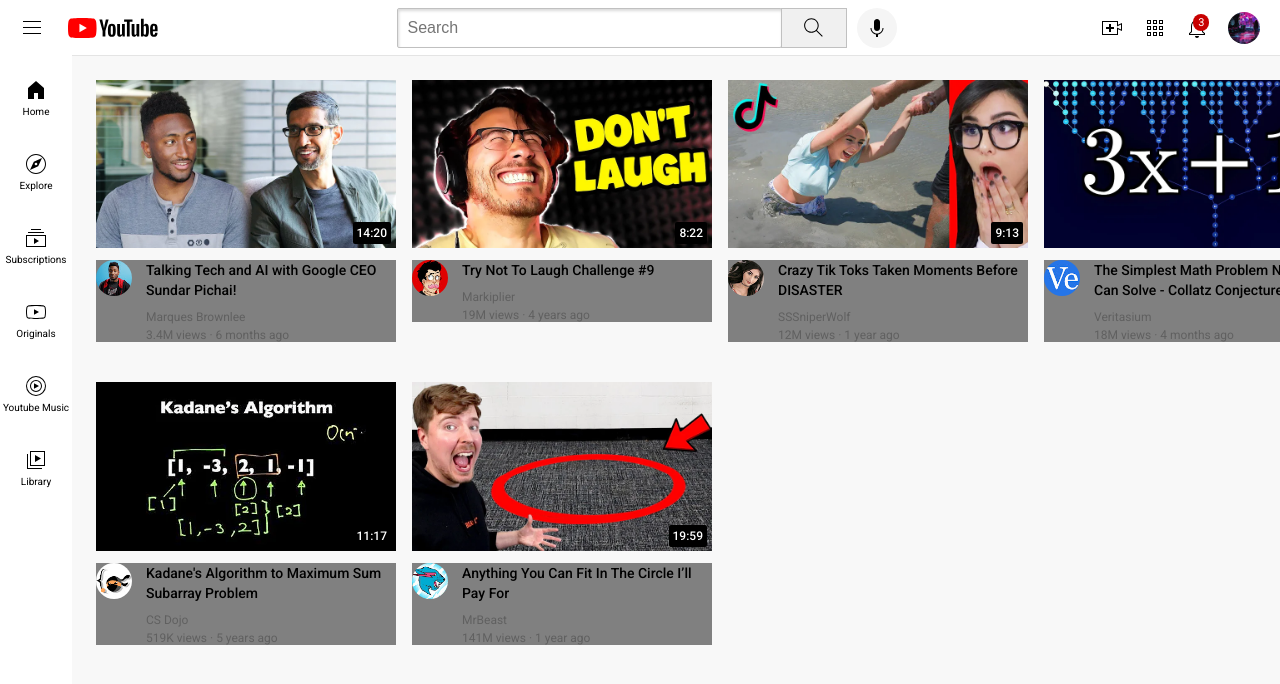
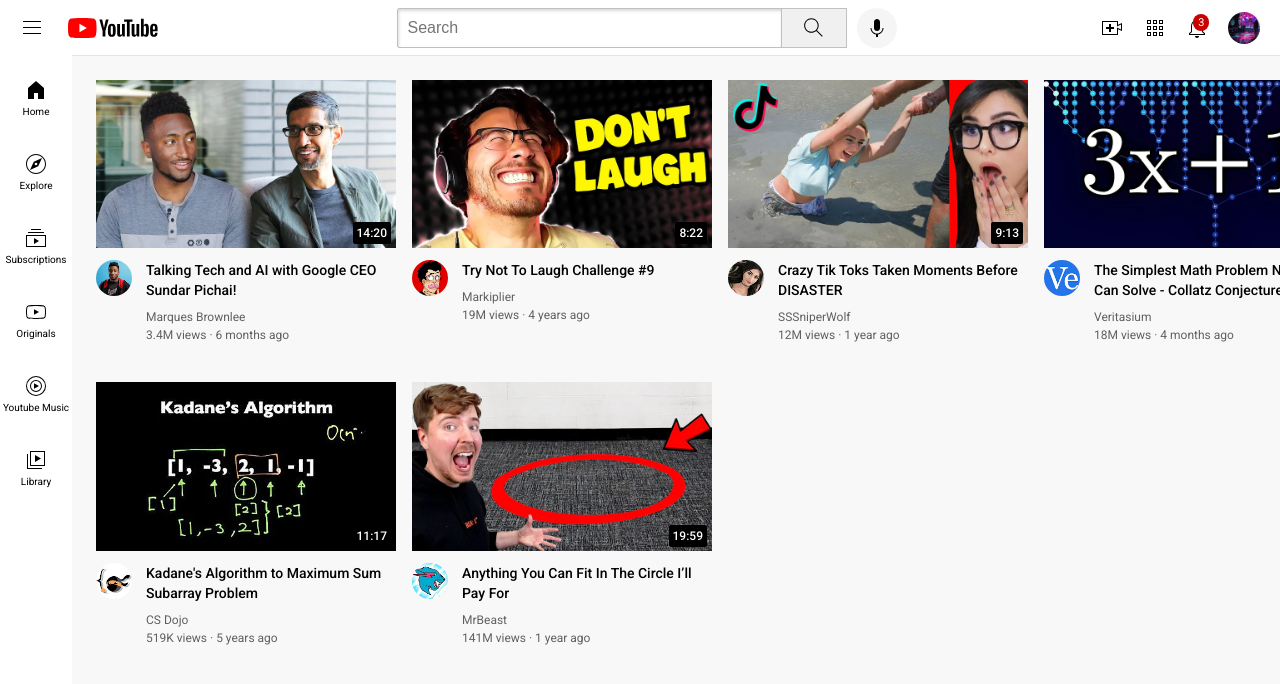
Before and after one commit to 1MarcoAntonio/youtube-clone, a plain HTML site: page youtube.html in a window 1280 px wide. Shown: the top 684 px of the page. Drawn offline with Linux system fonts and the light colour scheme.

Commit message:
adjusts in color

```diff
--- a/styles/video.css
+++ b/styles/video.css
@@ -16,14 +16,6 @@
 .video-info-grid {
   display: grid;
   grid-template-columns: 50px 1fr;
-}
-
-.channel-picture {
-  background-color: gray;
-}
-
-.video-info {
-  background-color: gray;
 }
 
 .profile-picture {
```
